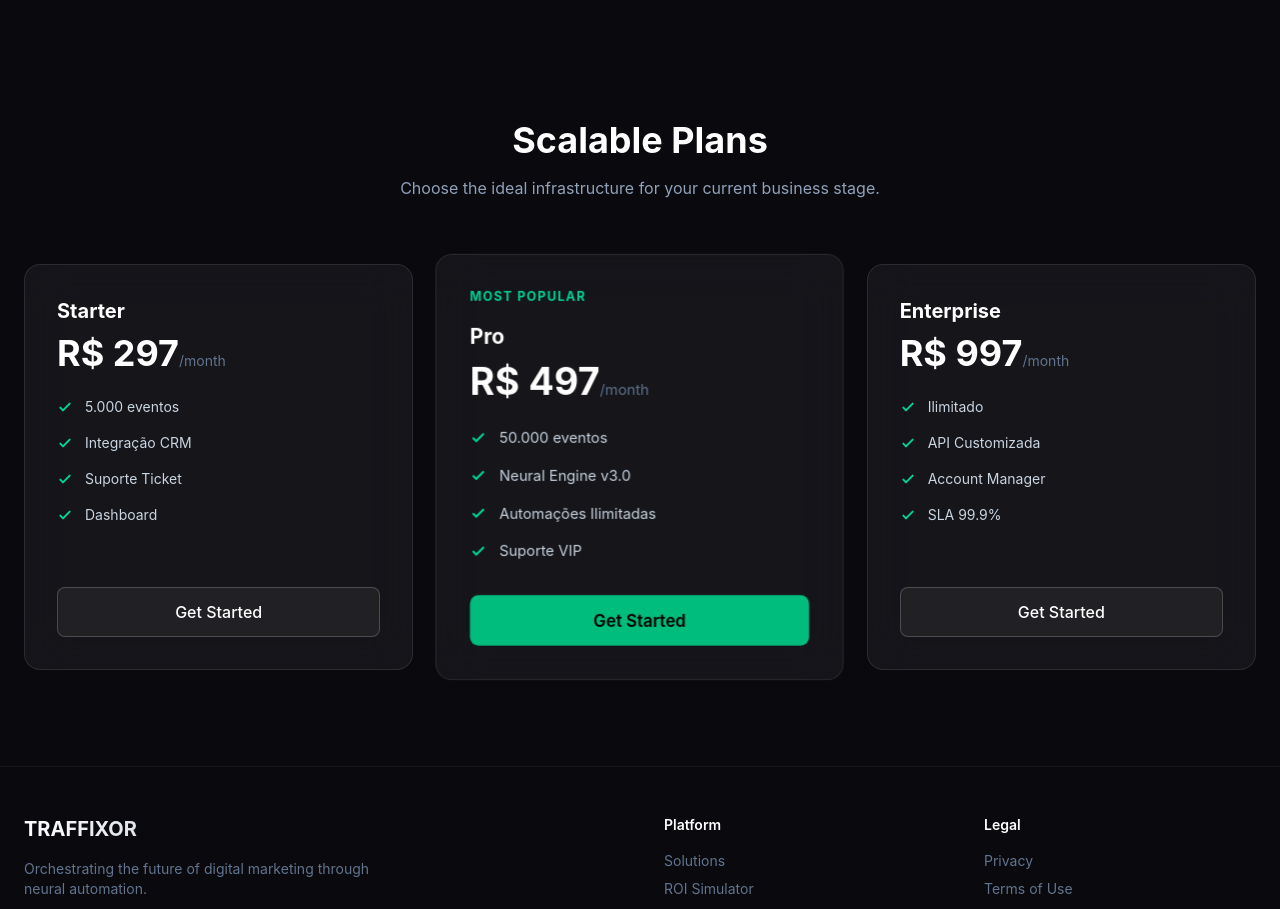
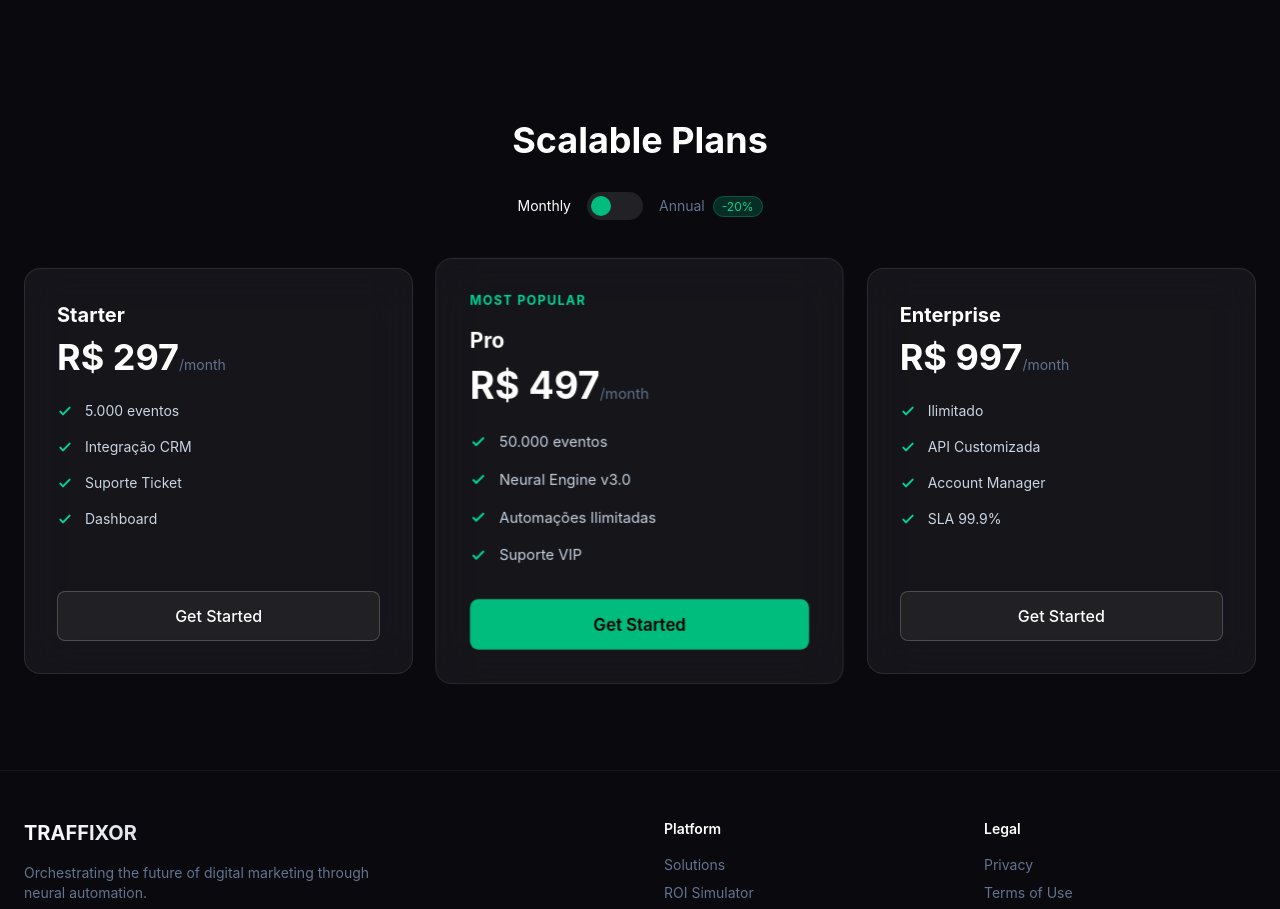
Before and after one commit to Dev-Nascimento/Site-Traffixor-Profissional, a React (Vite) app in the folder app-traffixor/: page / in a window 1280 px wide. Shown: the part 2960-3869 px from the top of the page. Built offline with nearby package versions, Linux system fonts and the light colour scheme.

Commit message:
feat(pricing): adiciona seletor de plano anual com desconto de 20% e traducoes

```diff
--- a/app-traffixor/src/components/sections/PricingSection.tsx
+++ b/app-traffixor/src/components/sections/PricingSection.tsx
@@ -1,31 +1,60 @@
-import React from 'react';
+import React, { useState } from 'react';
 import { useTranslation } from 'react-i18next';
 import { GlassCard } from '../ui/GlassCard';
 import { NeonButton } from '../ui/NeonButton';
 
 export const PricingSection: React.FC = () => {
   const { t } = useTranslation();
+  const [isAnnual, setIsAnnual] = useState(false);
+
+  const plans = [
+    { name: 'Starter', price: 297, features: ['5.000 eventos', 'Integração CRM', 'Suporte Ticket', 'Dashboard'], highlight: false },
+    { name: 'Pro', price: 497, features: ['50.000 eventos', 'Neural Engine v3.0', 'Automações Ilimitadas', 'Suporte VIP'], highlight: true },
+    { name: 'Enterprise', price: 997, features: ['Ilimitado', 'API Customizada', 'Account Manager', 'SLA 99.9%'], highlight: false }
+  ];
 
   return (
     <section id="pricing" className="py-24 relative z-10">
       <div className="max-w-7xl mx-auto px-6">
-        <div className="text-center mb-16">
+        <div className="text-center mb-12">
           <h2 className="text-3xl md:text-4xl font-bold mb-4">{t('pricing.title')}</h2>
-          <p className="text-slate-400 max-w-2xl mx-auto">{t('pricing.subtitle')}</p>
+
+          {/* Toggle Switch */}
+          <div className="flex items-center justify-center gap-4 mt-8">
+            <span className={`text-sm ${!isAnnual ? 'text-white' : 'text-slate-500'}`}>{t('pricing.monthly')}</span>
+            <button
+              onClick={() => setIsAnnual(!isAnnual)}
+              className="w-14 h-7 bg-white/10 rounded-full relative p-1 transition-colors hover:bg-white/20"
+            >
+              <div className={`w-5 h-5 bg-emerald-500 rounded-full transition-transform duration-300 ${isAnnual ? 'translate-x-7' : 'translate-x-0'}`} />
+            </button>
+            <span className={`text-sm ${isAnnual ? 'text-white' : 'text-slate-500'}`}>
+              {t('pricing.annual')}
+              <span className="ml-2 px-2 py-0.5 bg-emerald-500/20 text-emerald-400 text-xs rounded-full border border-emerald-500/30">
+                -20%
+              </span>
+            </span>
+          </div>
         </div>
 
         <div className="grid md:grid-cols-3 gap-8">
-          {[
-            { name: 'Starter', price: '297', features: ['5.000 eventos', 'Integração CRM', 'Suporte Ticket', 'Dashboard'], highlight: false },
-            { name: 'Pro', price: '497', features: ['50.000 eventos', 'Neural Engine v3.0', 'Automações Ilimitadas', 'Suporte VIP'], highlight: true },
-            { name: 'Enterprise', price: '997', features: ['Ilimitado', 'API Customizada', 'Account Manager', 'SLA 99.9%'], highlight: false }
-          ].map((plan, i) => (
-            <GlassCard key={i} glow={plan.highlight} className={`p-8 flex flex-col ${plan.highlight ? 'border-emerald-500/50 scale-105' : ''}`}>
+          {plans.map((plan, i) => {
+            // Cálculo do preço: Se anual, aplica desconto de ~2 meses (20%) e multiplica por 12
+            const displayPrice = isAnnual
+              ? Math.floor(plan.price * 0.8 * 12)
+              : plan.price;
+
+            return (
+              <GlassCard key={i} glow={plan.highlight} className={`p-8 flex flex-col transition-all duration-500 ${plan.highlight ? 'border-emerald-500/50 scale-105 z-10' : ''}`}>
                 {plan.highlight && <span className="text-emerald-400 text-xs font-bold tracking-widest uppercase mb-4">{t('pricing.popular')}</span>}
                 <h3 className="text-xl font-bold mb-2">{plan.name}</h3>
                 <div className="mb-6">
-                <span className="text-4xl font-bold">R$ {plan.price}</span>
-                <span className="text-slate-500 text-sm">{t('pricing.month')}</span>
+                  <span className="text-4xl font-bold transition-all">
+                    R$ {displayPrice.toLocaleString()}
+                  </span>
+                  <span className="text-slate-500 text-sm">
+                    {isAnnual ? t('pricing.year') : t('pricing.month')}
+                  </span>
                 </div>
                 <ul className="space-y-4 mb-8 flex-grow">
                   {plan.features.map((feature, j) => (
@@ -39,7 +68,8 @@ export const PricingSection: React.FC = () => {
                   {t('pricing.btn_start')}
                 </NeonButton>
               </GlassCard>
-          ))}
+            );
+          })}
         </div>
       </div>
     </section>
--- a/app-traffixor/src/i18n.ts
+++ b/app-traffixor/src/i18n.ts
@@ -11,7 +11,17 @@ const resources = {
       problem: { title: "Operações rodam em infraestrutura fragmentada", subtitle: "Sistemas desconectados criam atritos que matam a velocidade de crescimento.", card1_title: "Silos de Dados Impenetráveis", card1_desc: "Dados críticos de clientes presos em plataformas isoladas.", card2_title: "Processos Manuais Lentos", card2_desc: "Fluxos de receita que dependem de intervenção humana.", card3_title: "Stack Desconectado", card3_desc: "Uma colcha de retalhos de integrações que quebram silenciosamente." },
       niche: { title: "Arquitetura adaptável para o seu mercado", subtitle: "Funcionalidades construídas para resolver desafios específicos.", b2b_title: "B2B & SaaS", b2b_focus: "Eficiência de Pipeline", b2b_desc: "Qualifique leads complexos automaticamente e acelere ciclos de vendas longos.", b2c_title: "B2C & Varejo", b2c_focus: "Volume & Personalização", b2c_desc: "Recupere carrinhos em tempo real e hiper-personalize a jornada do cliente.", info_title: "Infoprodutores", info_focus: "Orquestração de Lançamentos", info_desc: "Automatize lançamentos de 6 e 7 dígitos. Integre Hotmart/Eduzz direto com sua área de membros.", btn: "Ver Documentação para", engine: "// Executando engine para", flow: "Fluxo otimizado pronto para escala." },
       roi: { title: "Neural ROI Simulator", subtitle: "Calcule o impacto financeiro da automação inteligente na sua operação e veja quanto a Traffixor pode escalar seu faturamento.", contacts: "Contatos Mensais", ticket: "Ticket Médio (R$)", conversion: "Taxa de Conversão Atual", btn_calc: "Calcular Projeção de Crescimento", result_title: "Aumento Anual Projetado", result_sub: "Com a qualificação e automação da Traffixor", btn_activate: "Ativar esse Crescimento Agora", empty: "Ajuste os parâmetros e veja a mágica dos dados acontecer." },
-      pricing: { title: "Planos Escaláveis", subtitle: "Escolha a infraestrutura ideal para a fase atual do seu negócio.", popular: "Mais Popular", month: "/mês", btn_start: "Começar Agora" },
+      pricing: {
+        title: "Planos Escaláveis",
+        subtitle: "Escolha a infraestrutura ideal para a fase atual do seu negócio.",
+        popular: "Mais Popular",
+        month: "/mês",
+        year: "/ano",
+        monthly: "Mensal",
+        annual: "Anual",
+        save: "Economize 20%",
+        btn_start: "Começar Agora"
+      },
       footer: { desc: "Orquestrando o futuro do marketing digital através de automação neural.", platform: "Plataforma", legal: "Legal", privacy: "Privacidade", terms: "Termos de Uso", rights: "Todos os direitos reservados." }
     }
   },
@@ -23,7 +33,17 @@ const resources = {
       problem: { title: "Operations run on fragmented infrastructure", subtitle: "Disconnected systems create friction that kills growth velocity.", card1_title: "Impenetrable Data Silos", card1_desc: "Critical customer data trapped in isolated platforms.", card2_title: "Slow Manual Processes", card2_desc: "Revenue-critical workflows that depend on human intervention.", card3_title: "Disconnected Stack", card3_desc: "A patchwork of integrations that break silently." },
       niche: { title: "Adaptable architecture for your market", subtitle: "Features built to solve your specific operational challenges.", b2b_title: "B2B & SaaS", b2b_focus: "Pipeline Efficiency", b2b_desc: "Automatically qualify complex leads and accelerate long sales cycles.", b2c_title: "B2C & Retail", b2c_focus: "Volume & Personalization", b2c_desc: "Recover carts in real-time and hyper-personalize the customer journey.", info_title: "Digital Creators", info_focus: "Launch Orchestration", info_desc: "Automate 6 and 7-figure product launches. Integrate checkout platforms directly.", btn: "View Documentation for", engine: "// Running engine for", flow: "Optimized flow ready for scale." },
       roi: { title: "Neural ROI Simulator", subtitle: "Calculate the financial impact of intelligent automation and see how Traffixor can scale your revenue.", contacts: "Monthly Contacts", ticket: "Average Ticket ($)", conversion: "Current Conversion Rate", btn_calc: "Calculate Growth Projection", result_title: "Projected Annual Increase", result_sub: "With Traffixor's qualification and automation", btn_activate: "Activate This Growth Now", empty: "Adjust the parameters and watch the data magic happen." },
-      pricing: { title: "Scalable Plans", subtitle: "Choose the ideal infrastructure for your current business stage.", popular: "Most Popular", month: "/month", btn_start: "Get Started" },
+      pricing: {
+        title: "Scalable Plans",
+        subtitle: "Choose the ideal infrastructure for your current business stage.",
+        popular: "Most Popular",
+        month: "/month",
+        year: "/year",
+        monthly: "Monthly",
+        annual: "Annual",
+        save: "Save 20%",
+        btn_start: "Get Started"
+      },
       footer: { desc: "Orchestrating the future of digital marketing through neural automation.", platform: "Platform", legal: "Legal", privacy: "Privacy", terms: "Terms of Use", rights: "All rights reserved." }
     }
   },
@@ -31,11 +51,21 @@ const resources = {
     translation: {
       nav: { solutions: "Soluciones", simulator: "Simulador de ROI", pricing: "Precios", login: "Iniciar Sesión", trial: "Prueba Gratis" },
       hero: { badge: "MOTOR NEURAL V3.0 ACTIVO", title: "Automatización Avanzada para Escalar", subtitle: "La infraestructura definitiva para tu negocio. Elimina cuellos de botella manuales, conecta tus datos y acelera tus ingresos.", cta_primary: "Iniciar Automatización", cta_secondary: "Ver Documentación" },
-      authority: { events: "eventos/día", latency: "latencia", data: "Protección de Datos", ready: "Listo" },
+      authority: { events: "eventos/día", latency: "latencia", data: "Protección de Dados", ready: "Listo" },
       problem: { title: "Infraestructura fragmentada", subtitle: "Los sistemas desconectados crean fricción que frena el crecimiento.", card1_title: "Silos de Datos", card1_desc: "Datos críticos atrapados en plataformas aisladas.", card2_title: "Procesos Lentos", card2_desc: "Flujos de ingresos que dependen de intervención humana.", card3_title: "Stack Desconectado", card3_desc: "Un mosaico de integraciones que se rompen en silencio." },
       niche: { title: "Arquitectura adaptable", subtitle: "Funcionalidades construidas para resolver tus desafíos.", b2b_title: "B2B & SaaS", b2b_focus: "Eficiencia de Pipeline", b2b_desc: "Califica leads complejos automáticamente y acelera ciclos de ventas.", b2c_title: "B2C & Retail", b2c_focus: "Volumen y Personalización", b2c_desc: "Recupera carritos en tiempo real y personaliza el viaje del cliente.", info_title: "Infoproductores", info_focus: "Lanzamientos", info_desc: "Automatiza lanzamientos de 6 y 7 cifras. Integra plataformas de pago directo.", btn: "Ver Documentación para", engine: "// Ejecutando motor para", flow: "Flujo optimizado listo para escalar." },
       roi: { title: "Simulador de ROI Neural", subtitle: "Calcula el impacto financiero de la automatización inteligente en tu operación.", contacts: "Contactos Mensuales", ticket: "Ticket Promedio", conversion: "Tasa de Conversión", btn_calc: "Calcular Proyección", result_title: "Aumento Anual Proyectado", result_sub: "Con la automatización de Traffixor", btn_activate: "Activar Crecimiento Ahora", empty: "Ajusta los parámetros y mira la magia suceder." },
-      pricing: { title: "Planes Escalables", subtitle: "Elige la infraestructura ideal para tu negocio.", popular: "Más Popular", month: "/mes", btn_start: "Empezar Ahora" },
+      pricing: {
+        title: "Planes Escalables",
+        subtitle: "Elige la infraestructura ideal para tu negocio.",
+        popular: "Más Popular",
+        month: "/mes",
+        year: "/año",
+        monthly: "Mensual",
+        annual: "Anual",
+        save: "Ahorra 20%",
+        btn_start: "Empezar Ahora"
+      },
       footer: { desc: "Orquestando el futuro del marketing digital a través de automatización neuronal.", platform: "Plataforma", legal: "Legal", privacy: "Privacidad", terms: "Términos de Uso", rights: "Todos los derechos reservados." }
     }
   }
```
Lines whose indentation alone changed are shown as unchanged.
